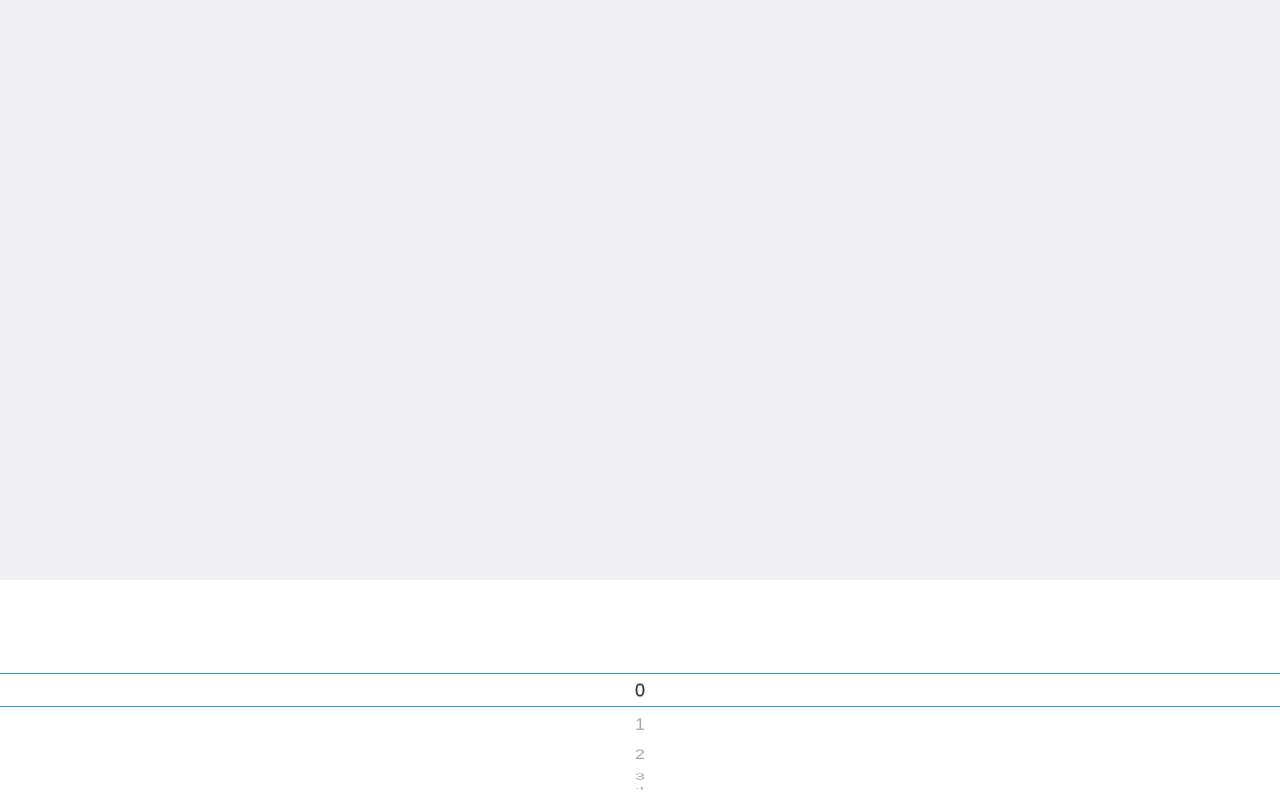
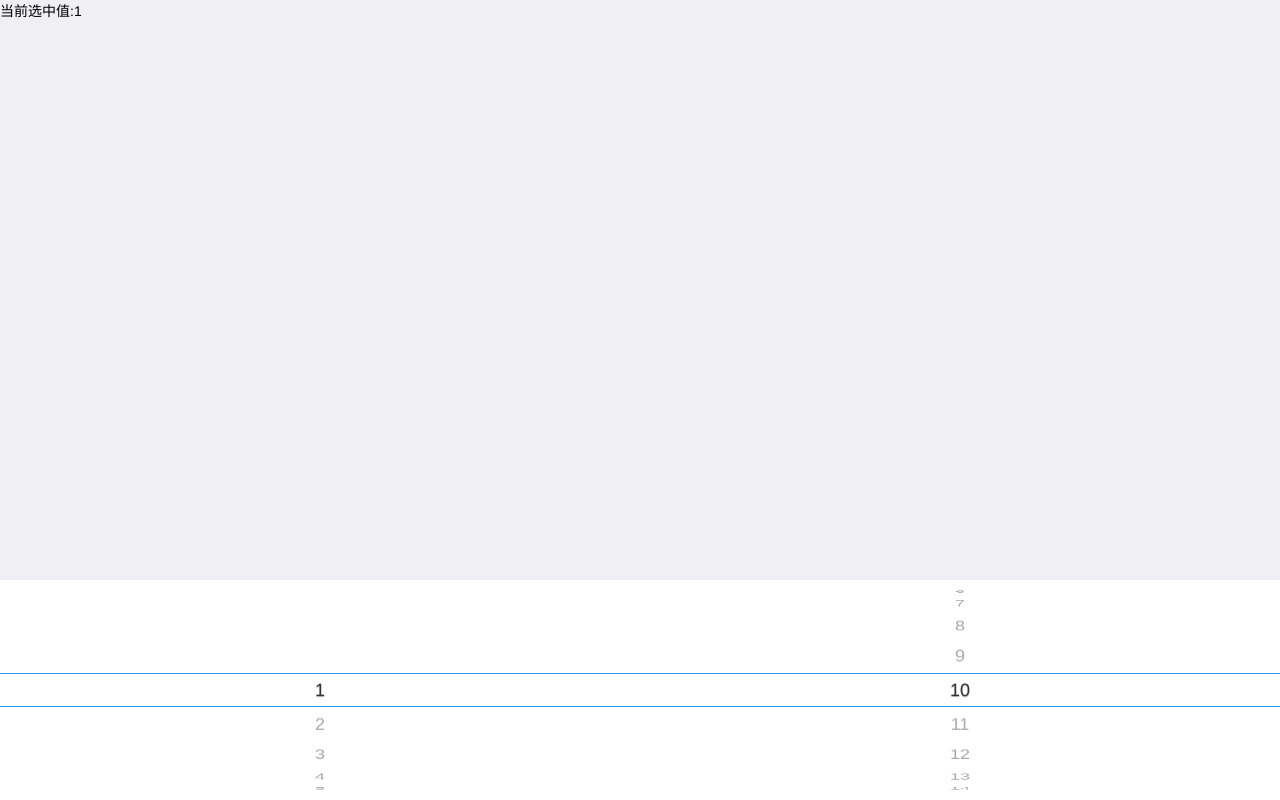
Before and after one commit to k186/pd-select, a Vue app: page / in a window 1280 px wide. Built offline with nearby package versions, Linux system fonts and the light colour scheme.

Commit message:
finished

```diff
--- a/src/components/pdSelect.vue
+++ b/src/components/pdSelect.vue
@@ -1,20 +1,28 @@
 <template>
-  <div style="position: fixed;bottom: 0;width: 100%">
-    <select-item :listData="listData" type="line" v-model="month"></select-item>
+  <div>
+    <div>当前选中值:{{month}}</div>
+    <pd-select-box style="position: fixed;bottom: 0;width: 100%">
+      <pd-select-item :listData="listData" v-model="month"></pd-select-item>
+      <pd-select-item :listData="listData2" type="cycle" v-model="day"></pd-select-item>
+    </pd-select-box>
   </div>
 </template>
 <script>
-  import selectItem from './selectitem.vue'
+  import pdSelectItem from './selectitem.vue'
+  import pdSelectBox from './slectBox.vue'
   export default{
     name: 'pdIosSelect',
     data () {
       return {
-        listData: Array.from({length: 24}, (value, index) => 0 + index),
-        month: 0
+        listData: Array.from({length: 12}, (value, index) => 1 + index),
+        listData2: Array.from({length: 30}, (value, index) => 1 + index),
+        month: 100,
+        day: 10
       }
     },
     components: {
-      selectItem
+      pdSelectItem,
+      pdSelectBox
     }
   }
 </script>
--- a/src/components/selectitem.vue
+++ b/src/components/selectitem.vue
@@ -12,19 +12,24 @@
   </div>
 </template>
 <script>
+  /**
+   * Created by k186 on 2017/5/3.
+   * gitHub: https://github.com/k186/iosSelect
+   */
+
   /*
    * selectItem components
    *
-   * @param value {String} current select value or default value
+   * @param value {String} current select value or init value
    * @param data {Array} loop array value
-   * @param type {String} 'cycle' ,another 'line'
+   * @param type {String} 'cycle' ,default 'line'
    *
    * */
   export default{
     name: 'pdSelectItem',
     data () {
       return {
-        spin: {start: 0, end: 9, branch: 9},
+        spin: {start: -9, end: 9, branch: 9},
         finger: {startY: 0, lastY: 0, startTime: 0, lastTime: 0, transformY: 0}
       }
     },
@@ -53,23 +58,22 @@
       }
     },
     mounted () {
-      /* setTimeout(() => {
-       this.$emit('input', 10)
-       }) */
-
-      /* 判断 cycle 还是line */
-      if (this.type === 'line') {
-        this.spin = {start: -9, end: 9, branch: 9}
-      } else {
-        this.spin = {start: -9, end: 9, branch: 9}
-      }
       /* 事件绑定 */
       this.$el.addEventListener('touchstart', this.itemTouchStart)
       this.$el.addEventListener('touchmove', this.itemTouchMove)
       this.$el.addEventListener('touchend', this.itemTouchEnd)
       /* 初始化状态 */
-      // this.setWheelDeg(this.listData.indexOf(this.value))
-      this.setListTransform()
+      let index = this.listData.indexOf(this.value)
+      if (index === -1) {
+        console.warn('当前初始值不存在，请检查后listData范围！！')
+        this.setListTransform()
+        this.getPickValue(0)
+      } else {
+        let move = index * 34
+        /* 因为往上滑动所以是负 */
+        this.setStyle(-move)
+        this.setListTransform(-move, -move)
+      }
     },
     methods: {
       /* 根据type 控制滚轮显示效果 */
@@ -100,7 +104,6 @@
           this.$refs.list.style.webkitTransform = `translateY(${translateY - this.spin.branch * 34}px)`
           this.$refs.list.style.marginTop = `${-marginTop}px`
           this.$refs.list.setAttribute('scroll', translateY)
-          console.log('end')
         } else {
           this.$refs.list.style.webkitTransition = ''
           this.$refs.list.style.webkitTransform = `translateY(${translateY - this.spin.branch * 34}px)`
@@ -112,8 +115,8 @@
         let finger = event.changedTouches[0]
         this.finger.startY = finger.pageY
         this.finger.startTime = event.timestamp || Date.now()
-        // this.finger.transformY = this.$refs.list.style.transform.replace(/[^0-9\-,]/g, '').split(',')[0]
         this.finger.transformY = this.$refs.list.getAttribute('scroll')
+        event.preventDefault()
       },
       itemTouchMove (event) {
         let finger = event.changedTouches[0]
@@ -148,7 +151,6 @@
       },
       /* 设置css */
       setStyle (move, type, time) {
-        // let time = this.finger.startTime - this.finger.lastTime
         const singleHeight = 34
         const deg = 20
         const singleDeg = deg / singleHeight
@@ -172,6 +174,8 @@
         if (type === 'end') {
           this.setListTransform(endMove, margin, type, time)
           this.setWheelDeg(endDeg, type, time)
+          /* 设置$emit 延迟 */
+          setTimeout(() => this.getPickValue(endMove), 1000)
         } else {
           this.setListTransform(updateMove, margin)
           this.setWheelDeg(updateDeg)
@@ -187,6 +191,12 @@
       getSpinData (index) {
         index = index % this.listData.length
         return this.listData[index >= 0 ? index : index + this.listData.length]
+      },
+      /* 获取选中值 */
+      getPickValue (move) {
+        let index = Math.abs(move / 34)
+        let pickValue = this.getSpinData(index)
+        this.$emit('input', pickValue)
       }
     },
     beforeDestroy () {
@@ -196,7 +206,7 @@
     }
   }
 </script>
-<style lang="scss">
+<style lang="scss" scoped="">
   html {
     font-family: 'PingFang SC', 'Helvetica Neue', 'Helvetica', 'STHeitiSC-Light', 'Arial', sans-serif;
     line-height: 1.8;
@@ -214,6 +224,7 @@
         text-align: center;
         height: 220px;
         background: $color-background;
+        position: relative;
       }
       &-ul {
         position: relative;
--- /dev/null
+++ b/src/components/slectBox.vue
@@ -0,0 +1,22 @@
+<template>
+  <div class="pd-select-box">
+    <slot></slot>
+  </div>
+</template>
+<script>
+  /**
+   * Created by k186 on 2017/5/3.
+   * gitHub: https://github.com/k186/iosSelect
+   */
+  /**
+   *  selectItemBox components
+   * */
+  export default{
+    name: 'pdSelectBox'
+  }
+</script>
+<style scoped="">
+  .pd-select-box {
+    display: flex;
+  }
+</style>
```
